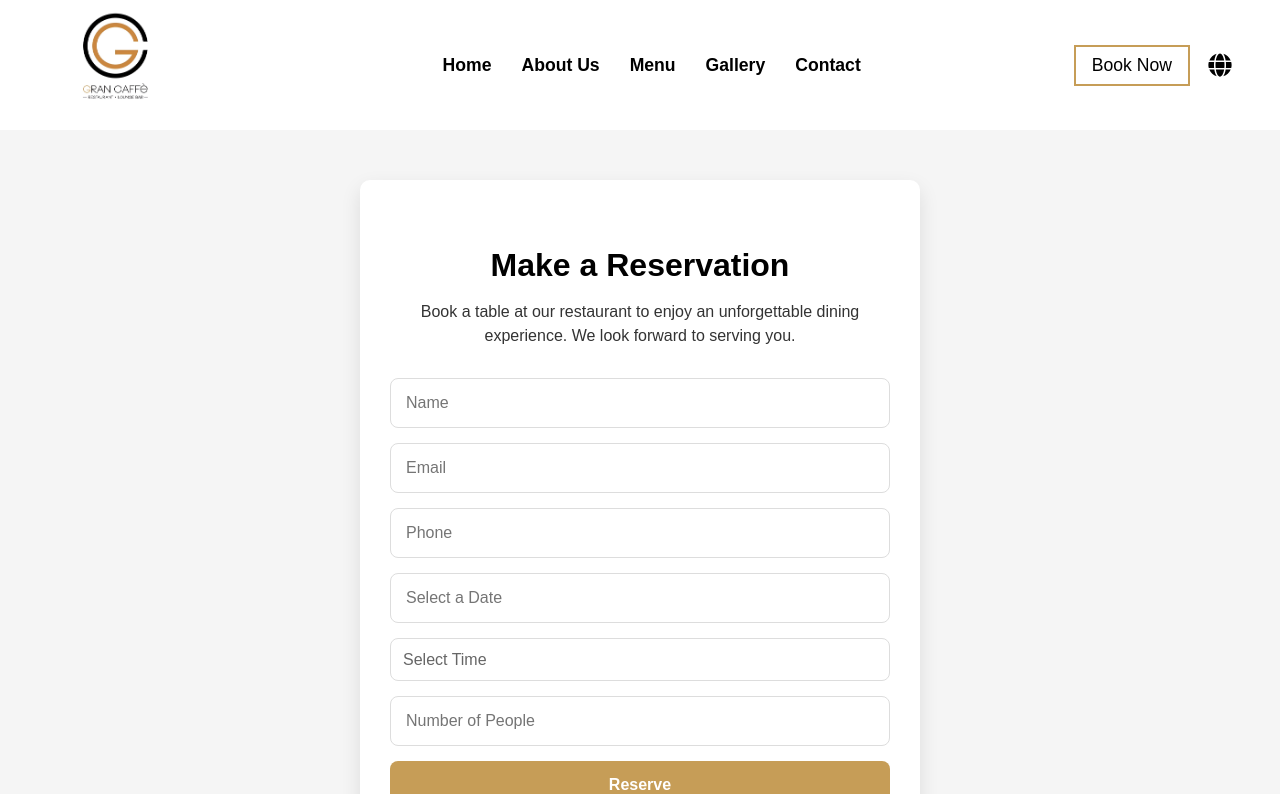
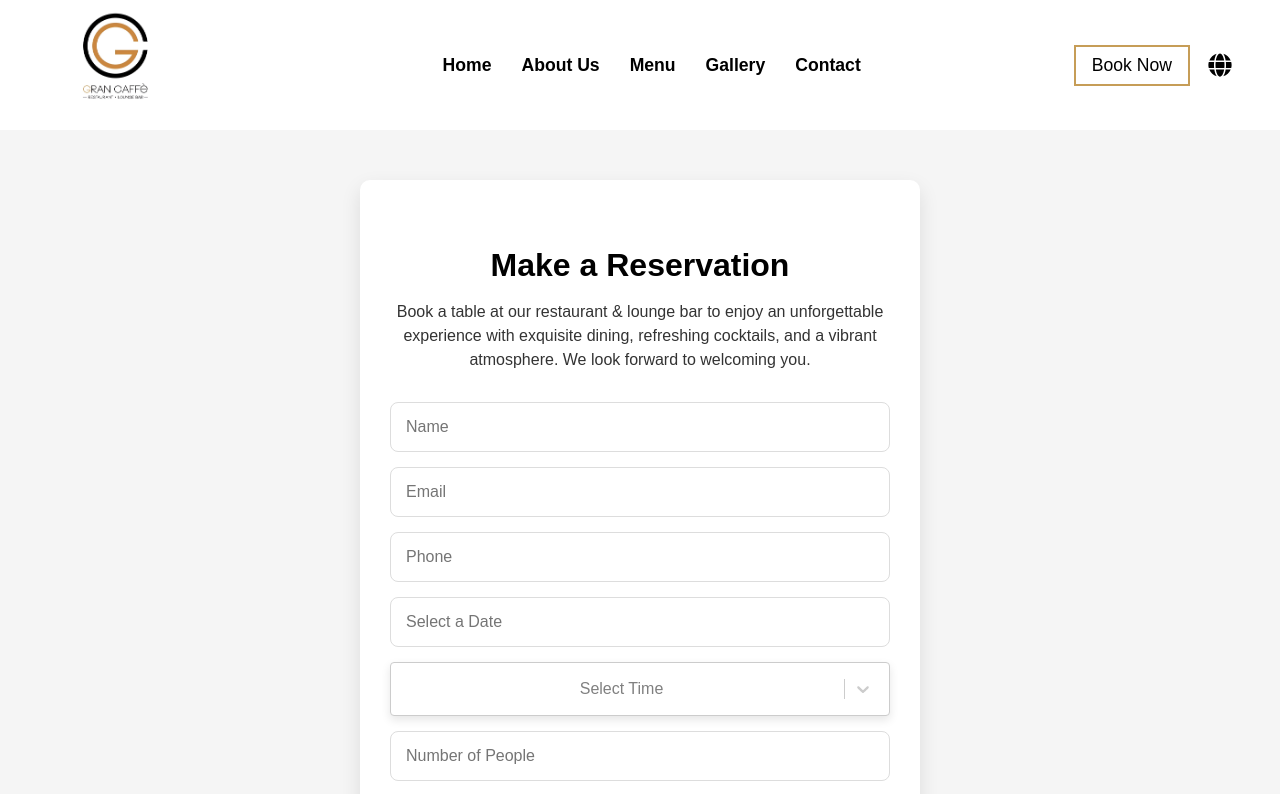
Before and after one commit to mateorumac/grancaffe, a React (Create React App) app: page /reservation in a window 1280 px wide. Shown: the top 794 px of the page. Built offline with nearby package versions, Linux system fonts and the light colour scheme.

Commit message:
finished reservations

```diff
--- a/package.json
+++ b/package.json
@@ -18,6 +18,7 @@
     "react-icons": "^5.3.0",
     "react-router-dom": "^6.27.0",
     "react-scripts": "5.0.1",
+    "react-select": "^5.8.3",
     "react-time-picker": "^7.0.0",
     "web-vitals": "^2.1.4"
   },
--- a/src/components/Reservation.css
+++ b/src/components/Reservation.css
@@ -52,7 +52,7 @@
 .reservation-form input,
 .reservation-form button,
 .custom-date-picker,
-.custom-time-picker {
+.custom-select__control {
   padding: 15px;
   font-size: 1em;
   border: 1px solid var(--border-color);
@@ -78,7 +78,6 @@
   z-index: 1000;
 }
 
-/* Header with Month/Year Display and Navigation Buttons */
 .custom-header {
   display: flex;
   justify-content: center;
@@ -122,7 +121,6 @@
   text-align: center;
 }
 
-/* Styling for Day and Weekday Cells */
 .react-datepicker__day-name,
 .react-datepicker__day {
   color: var(--dark-gray);
@@ -148,22 +146,44 @@
   color: var(--white);
 }
 
-/* Time Picker Dropdown Styling */
-.custom-time-picker {
-  appearance: none;
-  font-size: 1em;
-  font-weight: 500;
-  color: var(--placeholder-dark-gray);
-  padding: 12px;
+/* Styling for react-select (Time Picker) */
+.custom-select__control {
   background-color: var(--white);
   border: 1px solid var(--border-color);
   border-radius: 8px;
+  padding: 8px;
+  font-size: 1em;
+  color: var(--dark-gray);
+  box-shadow: 0px 4px 10px rgba(0, 0, 0, 0.1);
   cursor: pointer;
 }
 
-.custom-time-picker option[value=""] {
+.custom-select__placeholder {
   color: var(--placeholder-dark-gray);
-  display: none;
+}
+
+.custom-select__menu {
+  background-color: var(--white);
+  border: 1px solid var(--border-color);
+  box-shadow: 0px 4px 10px rgba(0, 0, 0, 0.1);
+  border-radius: 8px;
+}
+
+.custom-select__option {
+  padding: 10px;
+  color: var(--dark-gray);
+  cursor: pointer;
+}
+
+.custom-select__option--is-focused,
+.custom-select__option:hover {
+  background-color: var(--hover-gold);
+  color: var(--white);
+}
+
+.custom-select__option--is-selected {
+  background-color: var(--gold);
+  color: var(--white);
 }
 
 /* Button Styling */
@@ -268,7 +288,7 @@
   .reservation-form input,
   .reservation-form button,
   .custom-date-picker,
-  .custom-time-picker {
+  .custom-select__control {
     font-size: 1em;
     padding: 12px;
   }
@@ -293,7 +313,7 @@
   .reservation-form input,
   .reservation-form button,
   .custom-date-picker,
-  .custom-time-picker {
+  .custom-select__control {
     font-size: 0.9em;
     padding: 10px;
   }
@@ -315,7 +335,7 @@
   .reservation-form input,
   .reservation-form button,
   .custom-date-picker,
-  .custom-time-picker {
+  .custom-select__control {
     font-size: 0.85em;
     padding: 8px;
   }
--- a/src/components/Reservation.js
+++ b/src/components/Reservation.js
@@ -7,6 +7,7 @@ import DatePicker, { registerLocale } from 'react-datepicker';
 import 'react-datepicker/dist/react-datepicker.css';
 import { format } from 'date-fns';
 import { enGB } from 'date-fns/locale';
+import Select from 'react-select';
 
 // Register locale to start the week on Monday
 registerLocale('en-GB', enGB);
@@ -23,7 +24,7 @@ function Reservation() {
   });
 
   const handleDateChange = (date) => {
-    const day = date.getDay(); // 0 for Sunday
+    const day = date.getDay(); // 0 for Sunday, 6 for Saturday
     if (day === 0) {
       showAlert(t("The restaurant is closed on Sundays. Please select another date."), "error");
     } else {
@@ -31,8 +32,26 @@ function Reservation() {
     }
   };
 
-  const handleTimeChange = (e) => {
-    setFormData({ ...formData, time: e.target.value });
+  const getAvailableTimes = () => {
+    const selectedDay = formData.date ? formData.date.getDay() : null;
+
+    // Saturday restricted hours (10 AM to 8 PM)
+    if (selectedDay === 6) {
+      return Array.from({ length: 11 }, (_, i) => 10 + i).map(hour => ({
+        value: `${hour.toString().padStart(2, '0')}:00`,
+        label: `${hour.toString().padStart(2, '0')}:00`
+      }));
+    }
+
+    // Weekdays full range from 08:00 to 22:00
+    return Array.from({ length: 15 }, (_, i) => 8 + i).map(hour => ({
+      value: `${hour.toString().padStart(2, '0')}:00`,
+      label: `${hour.toString().padStart(2, '0')}:00`
+    }));
+  };
+
+  const handleTimeChange = (selectedOption) => {
+    setFormData({ ...formData, time: selectedOption ? selectedOption.value : '' });
   };
 
   const handleSubmit = (e) => {
@@ -75,7 +94,7 @@ function Reservation() {
       <div className="reservation-container">
         <h2 className="reservation-title">{t("Make a Reservation")}</h2>
         <p className="reservation-subtitle">
-          {t("Book a table at our restaurant to enjoy an unforgettable dining experience. We look forward to serving you.")}
+          {t("Book a table at our restaurant & lounge bar to enjoy an unforgettable experience with exquisite dining, refreshing cocktails, and a vibrant atmosphere. We look forward to welcoming you.")}
         </p>
         <form className="reservation-form" onSubmit={handleSubmit}>
           <input type="text" name="name" placeholder={t("Name")} value={formData.name} onChange={(e) => setFormData({ ...formData, name: e.target.value })} required />
@@ -93,15 +112,7 @@ function Reservation() {
             calendarStartDay={1}
             filterDate={(date) => date.getDay() !== 0}
             popperPlacement="bottom-start"
-            renderCustomHeader={({
-              date,
-              changeYear,
-              changeMonth,
-              decreaseMonth,
-              increaseMonth,
-              prevMonthButtonDisabled,
-              nextMonthButtonDisabled,
-            }) => (
+            renderCustomHeader={({ date, changeYear, changeMonth, decreaseMonth, increaseMonth, prevMonthButtonDisabled, nextMonthButtonDisabled }) => (
               <div className="custom-header">
                 <button
                   onClick={decreaseMonth}
@@ -123,19 +134,15 @@ function Reservation() {
               </div>
             )}
           />
-          <select
-            value={formData.time}
+          <Select
+            options={getAvailableTimes()}
+            placeholder={t("Select Time")}
+            value={getAvailableTimes().find(option => option.value === formData.time)}
             onChange={handleTimeChange}
-            className="custom-time-picker"
+            classNamePrefix="custom-select"
+            isClearable
             required
-          >
-            <option value="">{t("Select Time")}</option>
-            {Array.from({ length: 15 }, (_, i) => i + 8).map(hour => (
-              <option key={hour} value={`${hour.toString().padStart(2, '0')}:00`}>
-                {`${hour.toString().padStart(2, '0')}:00`}
-              </option>
-            ))}
-          </select>
+          />
           <input type="number" name="people" placeholder={t("Number of People")} value={formData.people} onChange={(e) => setFormData({ ...formData, people: e.target.value })} required min="1" />
           <button type="submit">{t("Reserve")}</button>
         </form>
--- a/src/locales/fr.json
+++ b/src/locales/fr.json
@@ -146,12 +146,13 @@
     "Penne al Pesto": "Penne au pesto",
     "Basil pesto, garlic, Parmesan, and pine nuts in a flavorful, creamy sauce.": "Pesto de basilic, ail, parmesan et pignons de pin dans une sauce crémeuse et savoureuse.",
     "Make a Reservation": "Faire une réservation",
-  "Book a table at our restaurant to enjoy an unforgettable dining experience. We look forward to serving you.": "Réservez une table dans notre restaurant pour profiter d'une expérience culinaire inoubliable. Nous avons hâte de vous servir.",
+  "Book a table at our restaurant & lounge bar to enjoy an unforgettable experience with exquisite dining, refreshing cocktails, and a vibrant atmosphere. We look forward to welcoming you.": "Réservez une table dans notre restaurant et lounge bar pour profiter d'une expérience inoubliable avec une cuisine exquise, des cocktails rafraîchissants et une ambiance vibrante. Nous avons hâte de vous accueillir.",
   "Name": "Nom",
   "Phone": "Téléphone",
+  "Select a Date": "Sélectionnez une date",
+  "Select Time": "Sélectionnez l'heure",
   "Number of People": "Nombre de personnes",
   "Reservation sent successfully!": "Réservation envoyée avec succès!",
   "An error occurred. Please try again.": "Une erreur est survenue. Veuillez réessayer.",
   "Reserve": "Réserver"
-
   }
--- a/src/locales/it.json
+++ b/src/locales/it.json
@@ -118,8 +118,7 @@
     "Your message has been sent successfully!": "Il tuo messaggio è stato inviato con successo!",
     "There was an error sending your message. Please try again.": "Si è verificato un errore durante l'invio del messaggio. Riprova.",
     "Working Hours": "Orari di apertura",
-    "Mon - Thu": "Lun - Gio",
-    "Fri": "Ven",
+    "Mon - Thu": "Lun - Ven",
     "Sat": "Sab",
     "Call Us": "Chiamaci",
     "Address": "Indirizzo",
@@ -146,9 +145,11 @@
     "Penne al Pesto": "Penne al pesto",
     "Basil pesto, garlic, Parmesan, and pine nuts in a flavorful, creamy sauce.": "Pesto di basilico, aglio, parmigiano e pinoli in una salsa cremosa e saporita.",
     "Make a Reservation": "Effettua una prenotazione",
-  "Book a table at our restaurant to enjoy an unforgettable dining experience. We look forward to serving you.": "Prenota un tavolo nel nostro ristorante per goderti un'esperienza culinaria indimenticabile. Non vediamo l'ora di servirti.",
+  "Book a table at our restaurant & lounge bar to enjoy an unforgettable experience with exquisite dining, refreshing cocktails, and a vibrant atmosphere. We look forward to welcoming you.": "Prenota un tavolo presso il nostro ristorante e lounge bar per vivere un'esperienza indimenticabile con cucina raffinata, cocktail rinfrescanti e un'atmosfera vibrante. Non vediamo l'ora di darti il benvenuto.",
   "Name": "Nome",
   "Phone": "Telefono",
+  "Select a Date": "Seleziona una data",
+  "Select Time": "Seleziona l'orario",
   "Number of People": "Numero di persone",
   "Reservation sent successfully!": "Prenotazione inviata con successo!",
   "An error occurred. Please try again.": "Si è verificato un errore. Per favore riprova.",
```
Also changed, not shown: 1 other file (tests, documents, lock files or other folders). Lines whose indentation alone changed are shown as unchanged.
